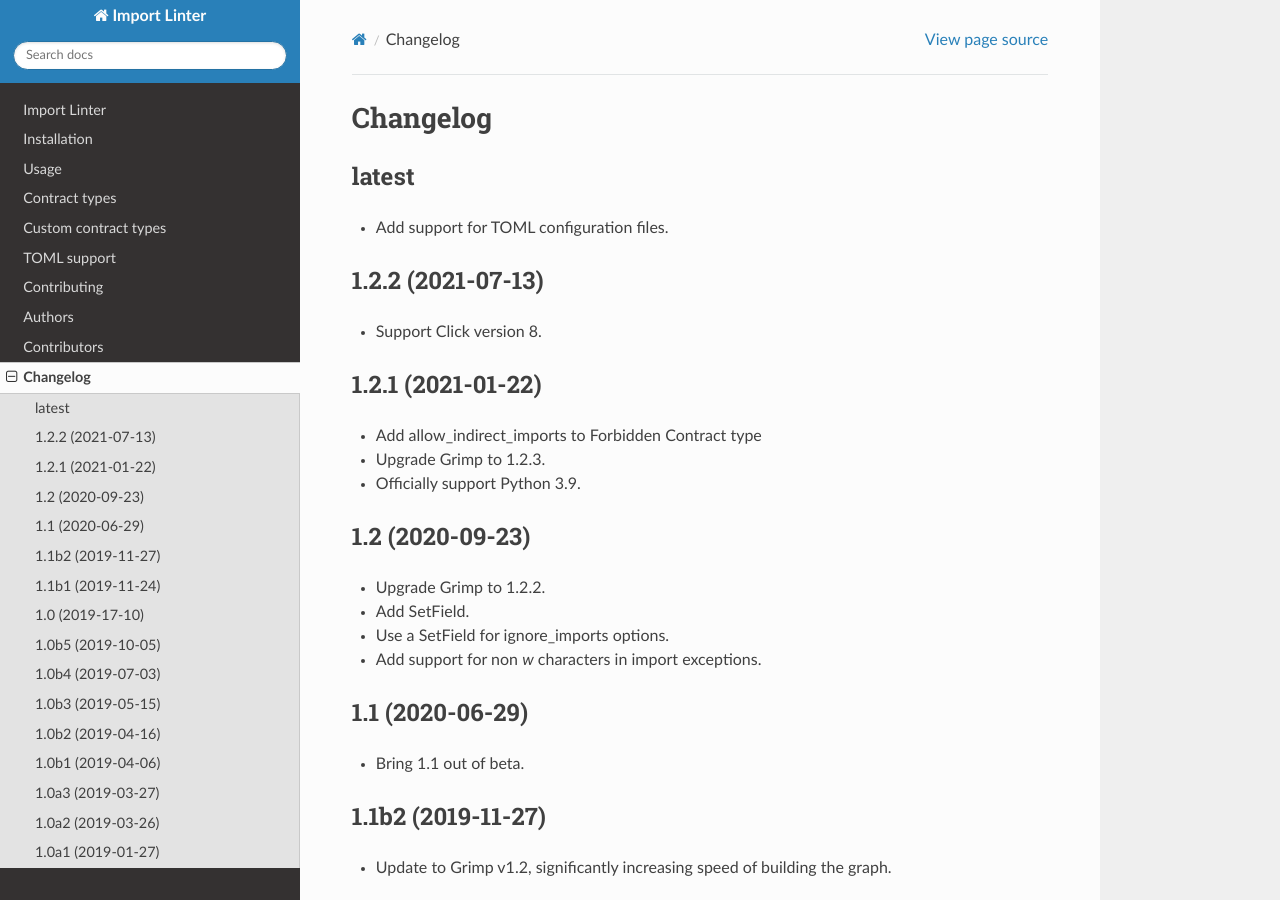
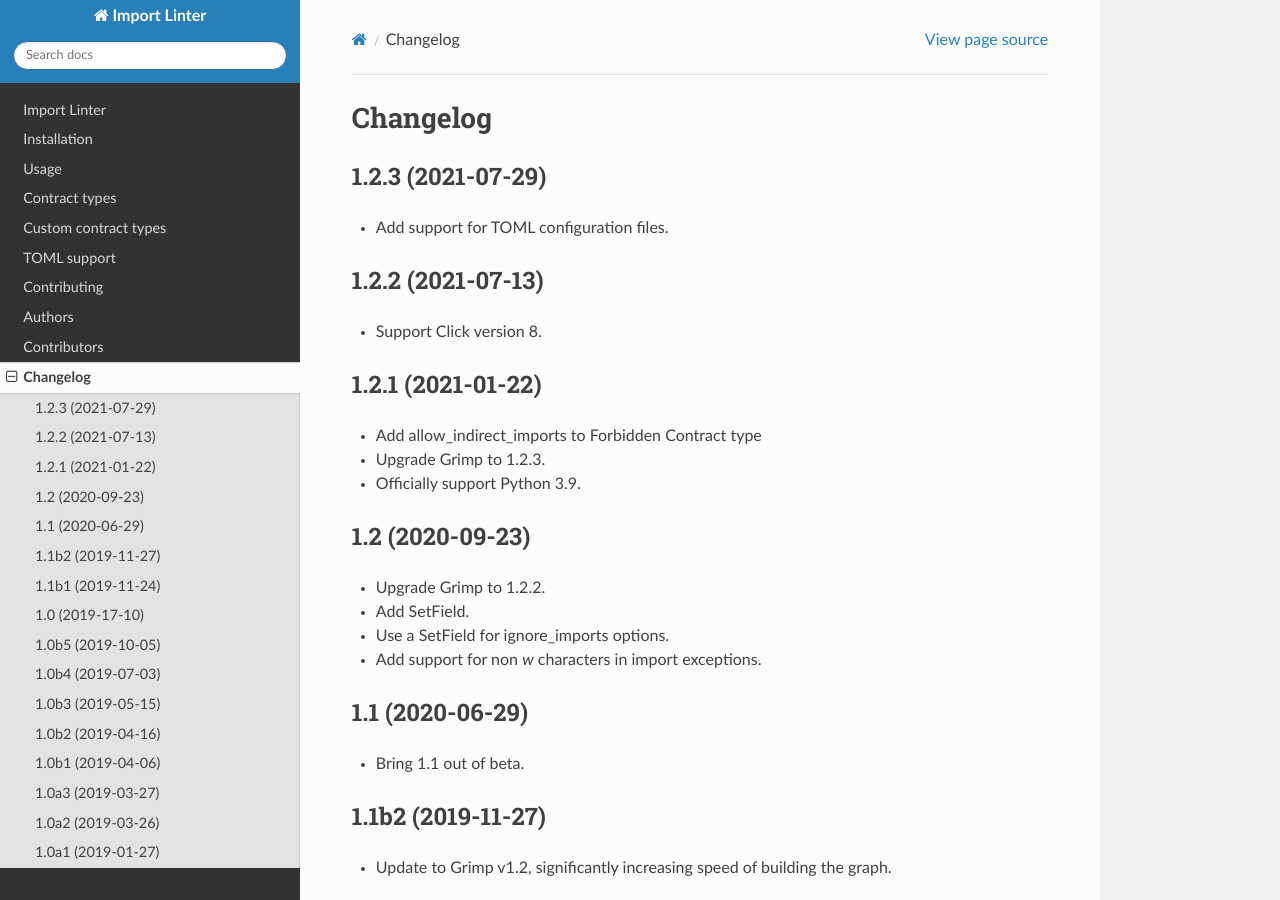
Before and after one commit to seddonym/import-linter, a Sphinx documentation site: the page built from docs/changelog.rst, in a window 1280 px wide and 900 px high. Built offline with Sphinx 7.4.7 and the Read the Docs theme 2.0.0, drawn with Linux system fonts in a browser that asks for light colours.

Commit message:
Release v1.2.3

```diff
--- a/CHANGELOG.rst
+++ b/CHANGELOG.rst
@@ -1,8 +1,8 @@
 Changelog
 =========
 
-latest
-------
+1.2.3 (2021-07-29)
+------------------
 
 * Add support for TOML configuration files.
 
--- a/docs/conf.py
+++ b/docs/conf.py
@@ -27,7 +27,7 @@ author = 'David Seddon'
 # The short X.Y version
 version = ''
 # The full version, including alpha/beta/rc tags
-release = '1.2.2'
+release = '1.2.3'
 
 
 # -- General configuration ---------------------------------------------------
--- a/setup.py
+++ b/setup.py
@@ -16,7 +16,7 @@ def read(*names, **kwargs):
 
 setup(
     name="import-linter",
-    version="1.2.2",
+    version="1.2.3",
     license="BSD 2-Clause License",
     description="Enforces rules for the imports within and between Python packages.",
     long_description=read("README.rst"),
--- a/src/importlinter/__init__.py
+++ b/src/importlinter/__init__.py
@@ -1,4 +1,4 @@
-__version__ = "1.2.2"
+__version__ = "1.2.3"
 
 from .application import output  # noqa
 from .domain import fields  # noqa
```
